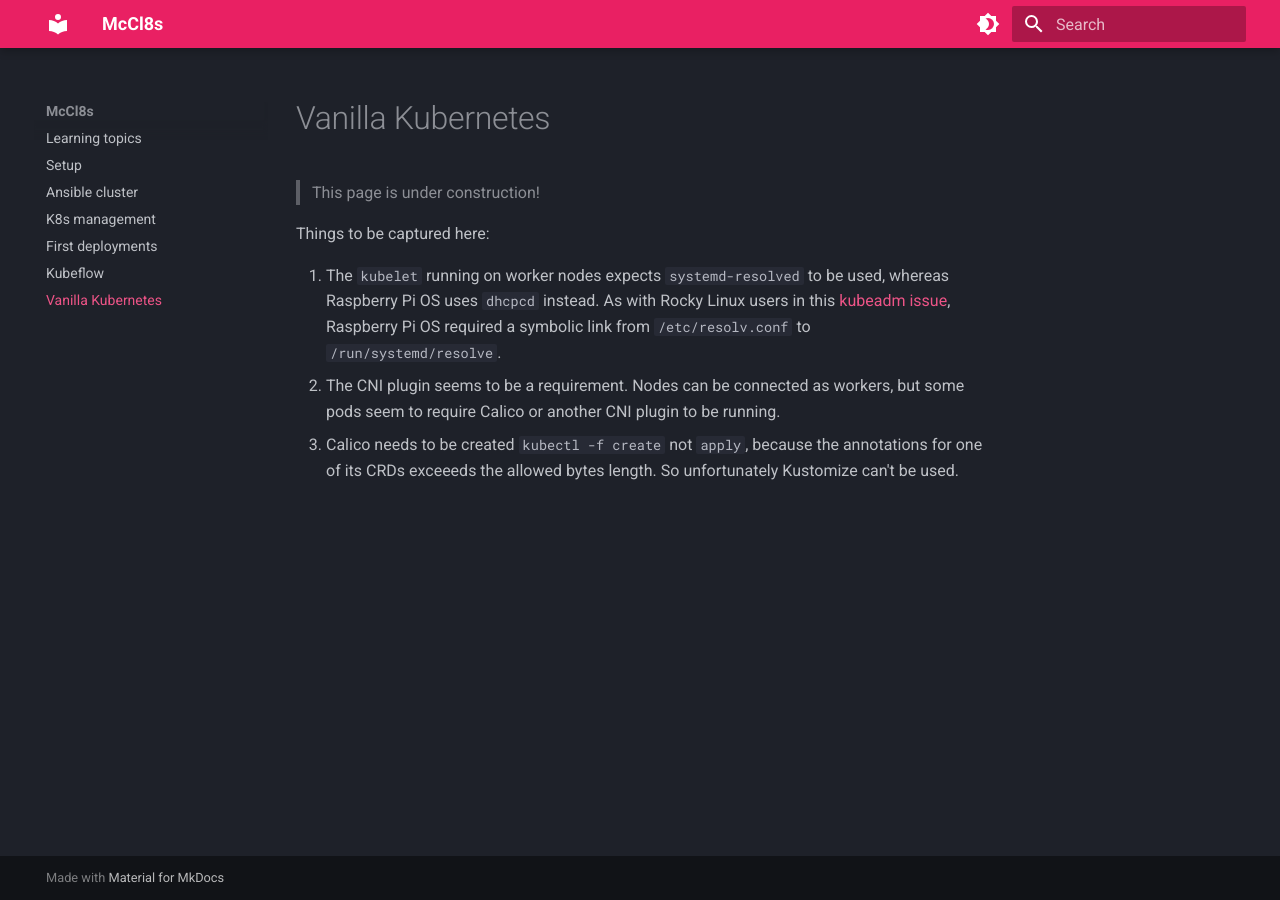
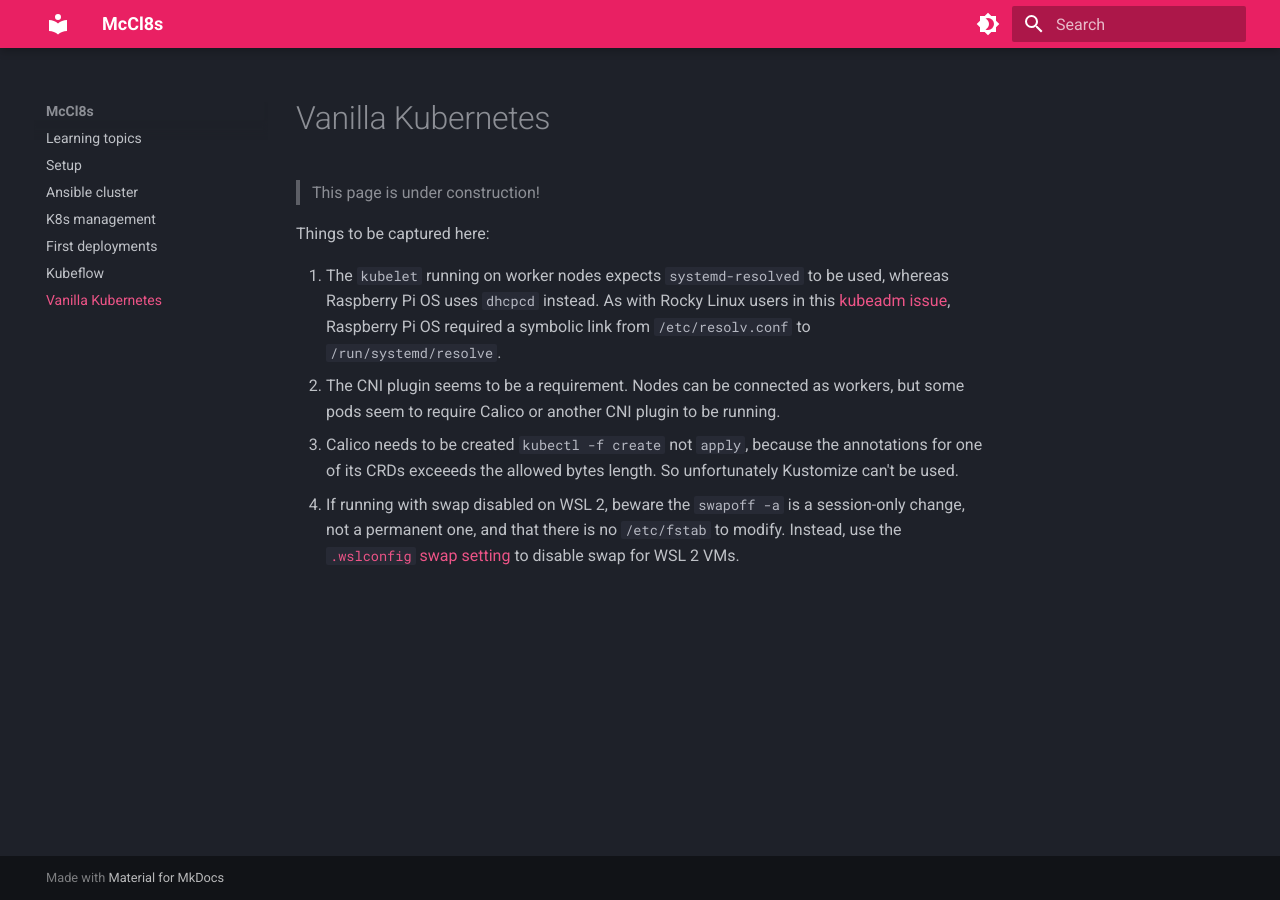
Before and after one commit to McClunatic/k8s-learning, an MkDocs documentation site: the page built from docs/vanilla.md, in a window 1280 px wide. Built offline with MkDocs 1.6.1 and Material for MkDocs 9.7.7, drawn with Linux system fonts in a browser that asks for light colours.

Commit message:
Add WSL 2 swap mention in vanilla docs

```diff
--- a/docs/vanilla.md
+++ b/docs/vanilla.md
@@ -16,3 +16,8 @@ Things to be captured here:
 3. Calico needs to be created `kubectl -f create` not `apply`, because the
    annotations for one of its CRDs exceeeds the allowed bytes length. So
    unfortunately Kustomize can't be used.
+4. If running with swap disabled on WSL 2, beware the `swapoff -a` is a
+   session-only change, not a permanent one, and that there is no
+   `/etc/fstab` to modify. Instead, use the
+   [`.wslconfig` swap setting](https://learn.microsoft.com/en-us/windows/wsl/wsl-config#configuration-setting-for-wslconfig)
+   to disable swap for WSL 2 VMs.
```
